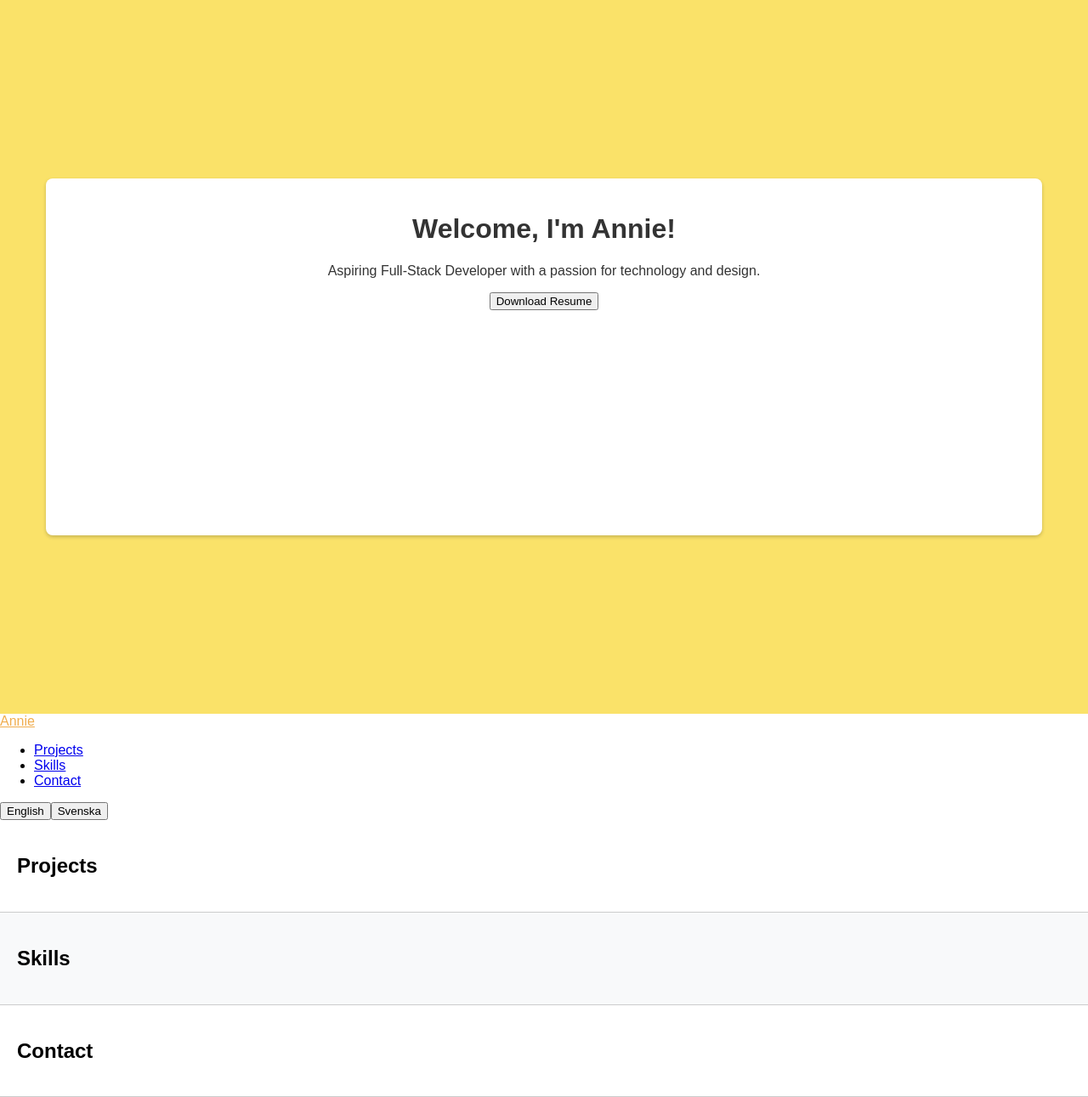
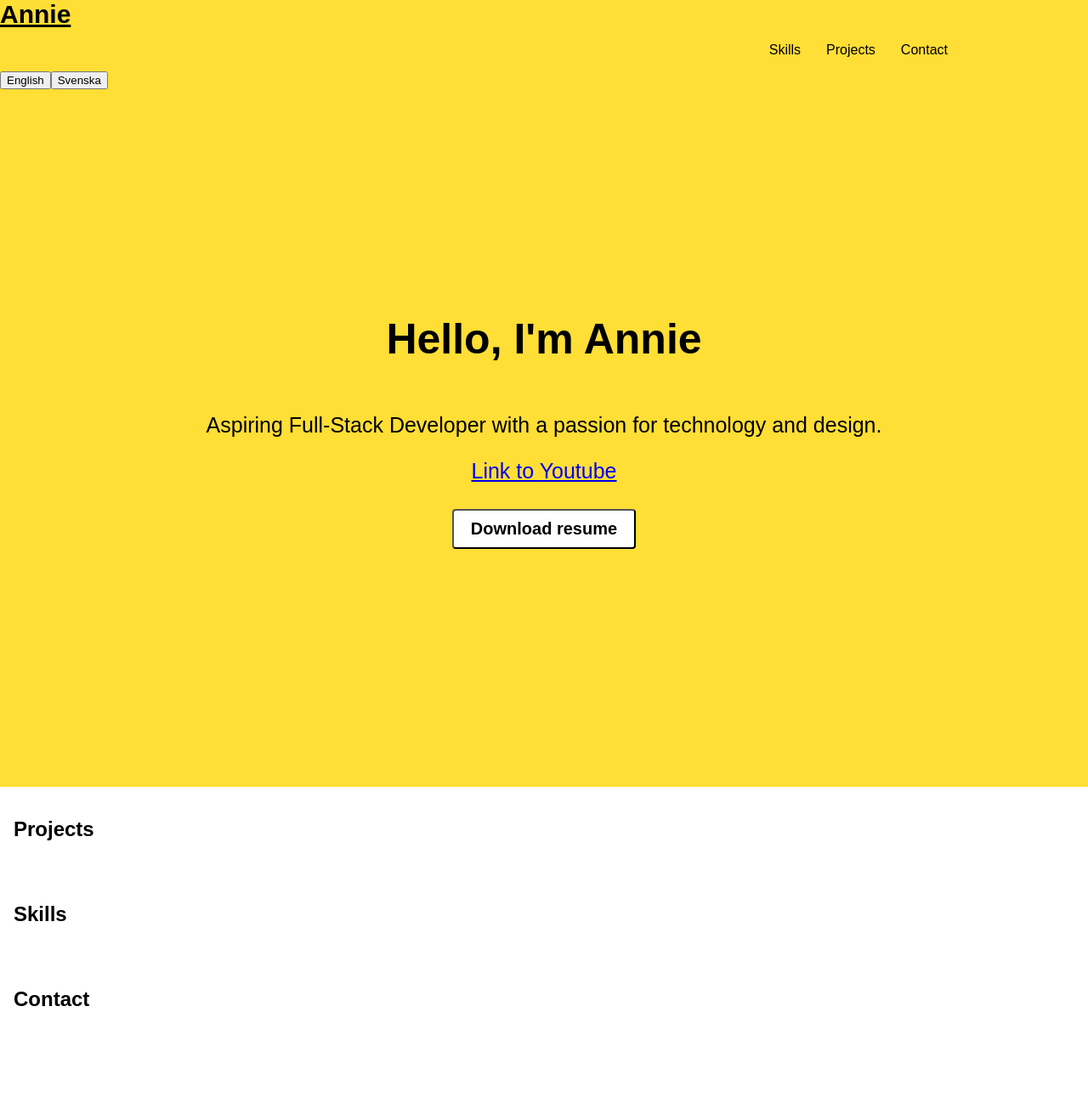
Before and after one commit to AnnieKempf/anniekempf.github.io, a React (Create React App) app: page / in a window 1280 px wide. Shown: the whole page at 85% size. After the commit the page ends 1225 px from the top, so only its background shows below. Built offline with nearby package versions, Linux system fonts and the light colour scheme.

Commit message:
Minor design changes

```diff
--- a/src/App.css
+++ b/src/App.css
@@ -2,45 +2,79 @@
   font-family: Arial, sans-serif; /* Default font */
 }
 
-/* Header styles */
-header {
-  background-color: #FAE269;
-  color: #333; /* Dark text for contrast */
+.app-header {
+  background-color: #FFDE36;
+  color: black; /* Dark text for contrast */
   text-align: center;
-  padding-top: 20px; /* Adjust padding as needed */
+  padding-top: 1px; /* Adjust padding as needed */
   padding-bottom: 20px;
   height: 100vh; /* Full viewport height */
   display: flex;
   flex-direction: column;
   justify-content: center; /* Vertically center content */
   align-items: center;
+  font-size: 25px;
 }
 
-.header-container {
-  background-color: white; /* White background */
-  padding: 20px; /* Padding inside the container */
-  border-radius: 8px; /* Rounded corners */
-  box-shadow: 0 2px 4px rgba(0, 0, 0, 0.2); /* Optional shadow for depth */
-  margin: 10px;
-  width: calc(90% - 20px);
-  height: calc(50% - 20px);
-  /* Add more styling as needed */
+.main-nav {
+  background-color: #FFDE36;
 }
 
-/* Section styles */
-section {
-  border-bottom: 1px solid #ccc; /* Gray border for separation */
-  padding: 20px;
+.nav-container {
 }
 
-/* Project and Contact sections */
-section:nth-child(even) {
-  background-color: #f8f9fa; /* Light gray background for alternate sections */
+.nav-brand {
+  color: black;
+  font-weight: bold;
+  font-size: 30px;
 }
 
-/* Navbar brand color */
-.navbar-brand {
-  color: #f0ad4e; /* Yellow color */
+.nav-collapse {
+  /* Styles for the collapsible part of your navbar */
 }
 
-/* Customize further as needed */
+.nav-list {
+  list-style: none;
+  padding: 0;
+  display: flex;
+  justify-content: right;
+  margin-right: 150px;
+}
+
+.nav-item {
+  margin: 0 15px;
+}
+
+.nav-link {
+  text-decoration: none;
+  color: inherit;
+}
+
+.resume-link {
+  /* Styles for your resume link */
+}
+
+.download-button {
+  background-color: white;
+  color: black;
+  border-color: black;
+  padding: 10px 20px;
+  margin: 30px;
+  border-radius: 4px;
+  cursor: pointer;
+  font-weight: bold;
+  font-size: 20px;
+}
+
+.download-button:hover {
+  background-color: black;
+  color: white;
+}
+
+.section {
+  padding: 16px;
+}
+
+.light-bg {
+  background-color: transparent;
+}
--- a/src/App.js
+++ b/src/App.js
@@ -5,50 +5,46 @@ import LanguageSwitcher from './components/LanguageSwitcher'; // Assuming you ha
 function App() {
   return (
     <div className="App">
-      {/* Header Section */}
-      <header className="bg-light text-dark p-4">
-        <div className="header-container">
-          <h1>Welcome, I'm Annie!</h1>
-          <p>Aspiring Full-Stack Developer with a passion for technology and design.</p>
-          <button className="btn btn-warning">Download Resume</button>
-        </div>
-      </header>
-
-      {/* Navigation Bar */}
-      <nav className="navbar navbar-expand-lg navbar-light bg-white">
-        <div className="container-fluid">
-          <a className="navbar-brand" href="#home">Annie</a>
-          <div className="collapse navbar-collapse">
-            <ul className="navbar-nav me-auto mb-2 mb-lg-0">
+      <nav className="main-nav">
+        <div className="nav-container">
+          <a className="nav-brand" href="#home">Annie</a>
+          <div className="nav-collapse">
+            <ul className="nav-list">
               <li className="nav-item">
-                <a className="nav-link" href="#projects">Projects</a>
+                <a className="nav-link" href="#projects">Skills</a>
               </li>
               <li className="nav-item">
-                <a className="nav-link" href="#skills">Skills</a>
+                <a className="nav-link" href="#skills">Projects</a>
               </li>
               <li className="nav-item">
                 <a className="nav-link" href="#contact">Contact</a>
               </li>
             </ul>
-            <LanguageSwitcher /> {/* Language Switcher */}
+            <LanguageSwitcher />
           </div>
         </div>
       </nav>
 
-      {/* Main Content Sections */}
-      <section id="projects" className="p-4">
+      <header className="app-header">
+        <h1>Hello, I'm Annie</h1>
+        <p>Aspiring Full-Stack Developer with a passion for technology and design.</p>
+        <a href="https://www.youtube.com/" target="_blank" className="resume-link">Link to Youtube</a>
+        <button className="download-button">Download resume</button>
+      </header>
+
+      <section id="projects" className="section">
         <h2>Projects</h2>
-        {/* Project details */}
+        {/* Your project content */}
       </section>
 
-      <section id="skills" className="bg-light p-4">
+      <section id="skills" className="section light-bg">
         <h2>Skills</h2>
-        {/* Skills details */}
+        {/* Your skills content */}
       </section>
 
-      <section id="contact" className="p-4">
+      <section id="contact" className="section">
         <h2>Contact</h2>
-        {/* Contact details */}
+        {/* Your contact content */}
       </section>
     </div>
   );
```
